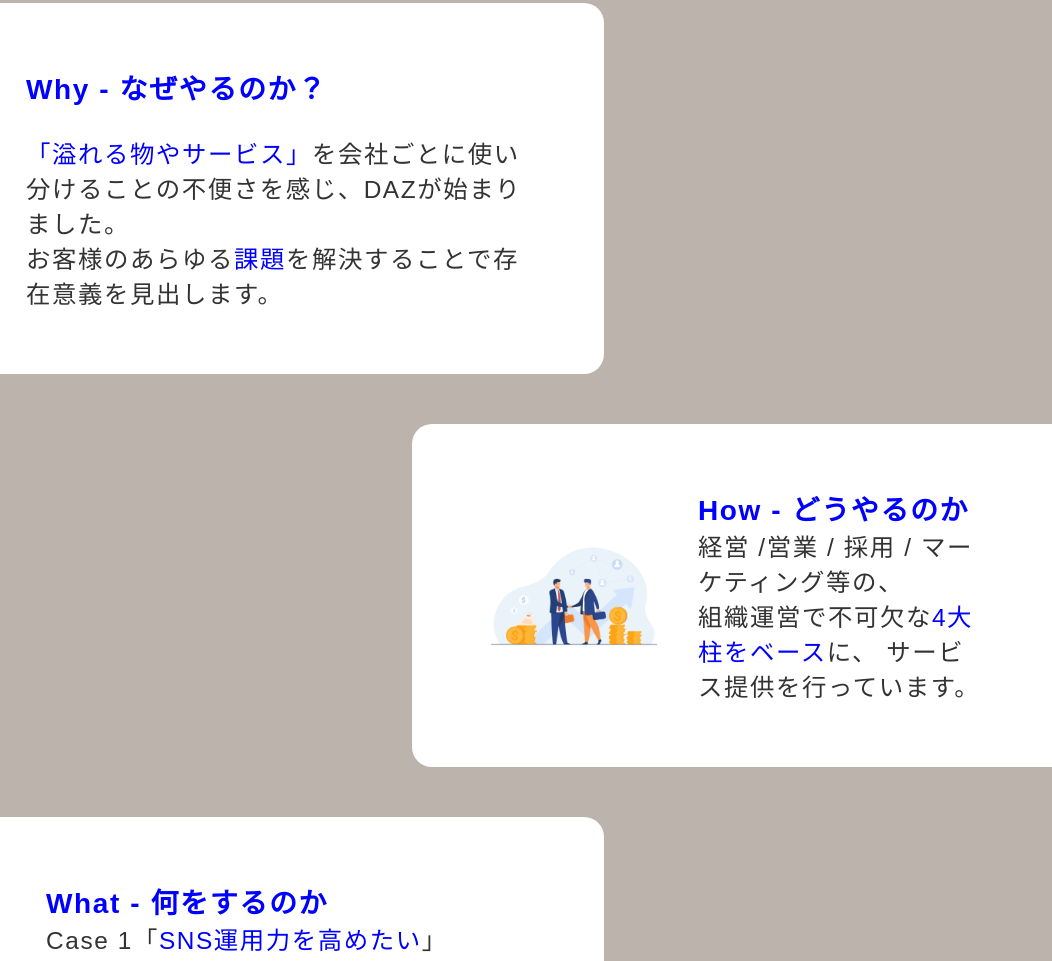
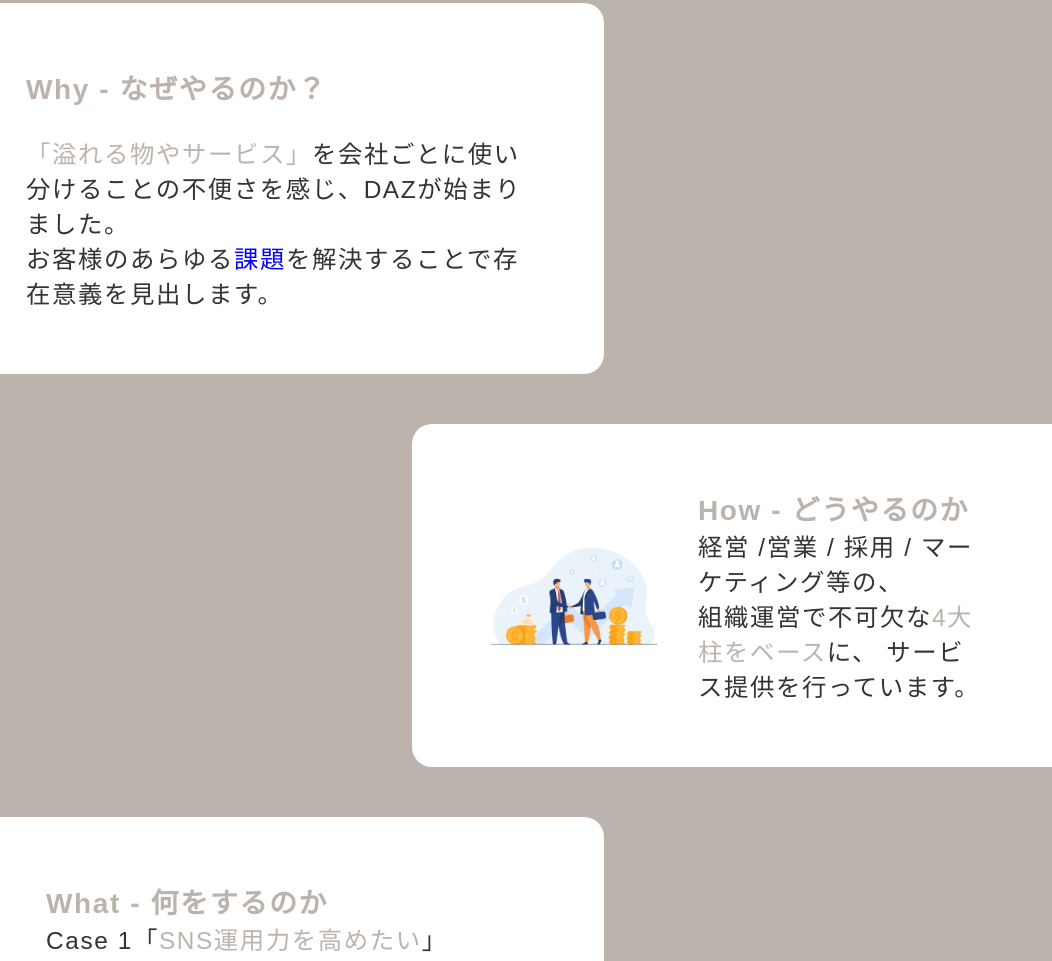
Before and after one commit to echigawa0921/daz-llc_sec, a plain HTML site: page index.html in a window 1280 px wide. Shown: the part 1169-2130 px from the top of the page, 228-1280 px from the left. Drawn offline with nearby package versions, Linux system fonts and the light colour scheme; some packages are replaced by stand-ins of ours.

```diff
--- a/css/style.css
+++ b/css/style.css
@@ -398,7 +398,7 @@
   margin-right: 30px;
 }
 #reason .slide .title {
-  color: blue;
+  color: #bcb4ac;
   display: block;
   font-size: 1.75rem;
   font-weight: bold;
--- a/index.html
+++ b/index.html
@@ -55,14 +55,14 @@
             <img src="https://github.com/echigawa0921/daz-llc_sec/blob/main/img_mizudou/2344.jpg?raw=true" alt="" width="400" height="600">
             <p>
               <span class="title">Why - なぜやるのか？</span>
-              <span class="text"><font color="blue"><br>「溢れる物やサービス」</font>を会社ごとに使い分けることの不便さを感じ、DAZが始まりました。<br>お客様のあらゆる<font color="blue">課題</font>を解決することで存在意義を見出します。</span>
+              <span class="text"><font color="#bcb4ac"><br>「溢れる物やサービス」</font>を会社ごとに使い分けることの不便さを感じ、DAZが始まりました。<br>お客様のあらゆる<font color="blue">課題</font>を解決することで存在意義を見出します。</span>
             </p>
           </div>
           <div class="slide inview-slide-right">
             <img src="https://github.com/echigawa0921/daz-llc_sec/blob/main/img_mizudou/how6685.jpg?raw=true" alt="" width="200px">
             <p>
               <span class="title">How - どうやるのか</span>
-              <span class="text">経営 /営業 / 採用 / マーケティング等の、<br>組織運営で不可欠な<font color="blue">4大柱をベース</font>に、
+              <span class="text">経営 /営業 / 採用 / マーケティング等の、<br>組織運営で不可欠な<font color="#bcb4ac">4大柱をベース</font>に、
                 サービス提供を行っています。</span>
             </p>
           </div>
@@ -70,13 +70,13 @@
             <img src="https://github.com/echigawa0921/daz-llc_sec/blob/main/img_mizudou/5031659.jpg?raw=true" alt="">
             <p>
               <span class="title">What - 何をするのか</span>
-              <span class="text">Case 1「<font color="blue">SNS運用力を高めたい</font>」<br>
+              <span class="text">Case 1「<font color="#bcb4ac">SNS運用力を高めたい</font>」<br>
                 →総フォロワー10万人を獲得したノウハウを活用し、直接サポートします。<br>
                 <br>
-                Case 2 「<font color="blue">エンジニアを採用したい</font>」<br>
+                Case 2 「<font color="#bcb4ac">エンジニアを採用したい</font>」<br>
                 →優秀なフリーランスエンジニアをご提案します。<br>
                 <br>
-                Case 3「<font color="blue">こんな新規事業がしたい</font>」<br>
+                Case 3「<font color="#bcb4ac">こんな新規事業がしたい</font>」<br>
                 →ご要望に沿った自治体や国の補助金をご提案します。<br>
                 <br>
                 その他にも上記に付随したご要望には合同会社DAZは柔軟にご対応いたします。<br>
```
